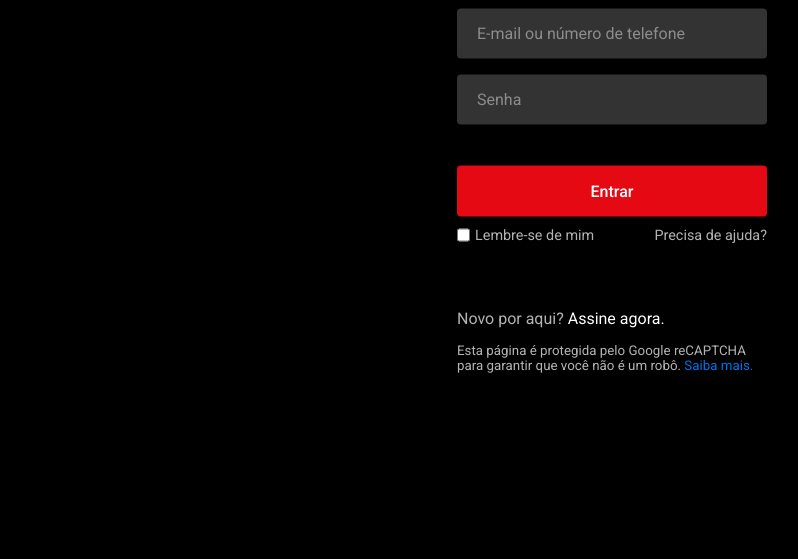
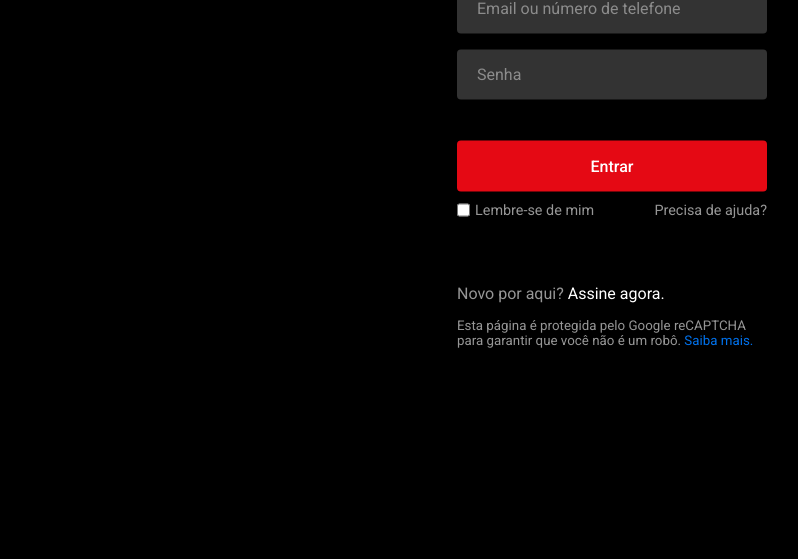
Before and after one commit to VictorBravim/Netflix_Login, a plain HTML site: page index.html in a window 1280 px wide. Shown: the part 241-800 px from the top of the page, without its empty margins (28-826 px from the left). Drawn offline with Linux system fonts and the light colour scheme.

Commit message:
Mudança

```diff
--- a/index.html
+++ b/index.html
@@ -17,7 +17,7 @@
         <form action="#">
             <div class="form-control">
                 <input type="text" required>
-                <label>E-mail ou número de telefone</label>
+                <label>Email ou número de telefone</label>
             </div>
             <div class="form-control">
                 <input type="password" required>
--- a/style.css
+++ b/style.css
@@ -37,8 +37,8 @@ nav a img {
     position: absolute;
     left: 50%;
     top: 50%;
-    border-radius: 4px;
-    padding: 70px;
+    border-radius: 6px;
+    padding: 70px 70px 120px 70px;
     width: 450px;
     transform: translate(-50%, -50%);
     background: rgba(0, 0, 0, .75);
@@ -120,7 +120,7 @@ form button:hover {
 }
 
 .form-wrapper :where(label, p, small, a) {
-    color: #b3b3b3;
+    color: #969696;
 }
 
 form .form-help {
@@ -134,7 +134,7 @@ form .remember-me {
 
 form .remember-me input {
     margin-right: 5px;
-    accent-color: #b3b3b3;
+    accent-color: #969696;
 }
 
 form .form-help :where(label, a) {
@@ -148,7 +148,7 @@ form .form-help :where(label, a) {
 .form-wrapper small {
     display: block;
     margin-top: 15px;
-    color: #b3b3b3;
+    color: #969696;
 }
 
 .form-wrapper small a {
```
